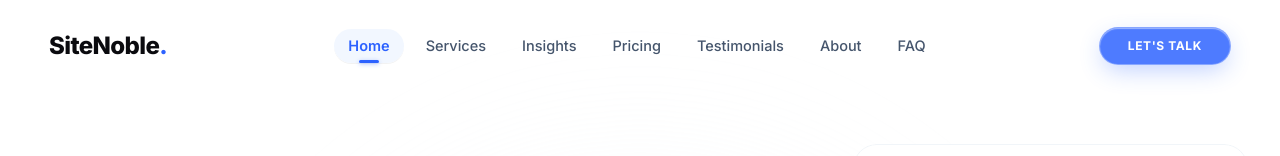
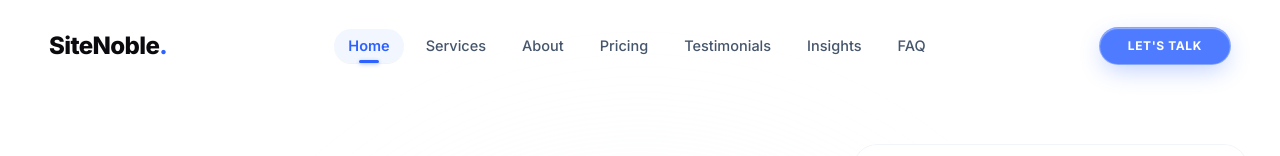
Before and after one commit to KingGold-star/KGtech-Portfolio-Website, a React (Vite) app: page / in a window 1280 px wide. Shown: the top 156 px of the page. Built offline with nearby package versions, Linux system fonts and the light colour scheme.

Commit message:
fix(nav): rearrange nav links to match exact top-to-bottom section sequence of the website

```diff
--- a/src/components/Navbar.tsx
+++ b/src/components/Navbar.tsx
@@ -19,9 +19,9 @@ export const Navbar: React.FC = () => {
     if (currentPath === '/') {
       return activeSection === link.label;
     }
-    if (link.href === '/services' && currentPath.startsWith('/services')) return true;
-    if (link.href === '/insights' && currentPath.startsWith('/insights')) return true;
-    if (link.href === '/resume' && currentPath.startsWith('/resume')) return true;
+    if (link.label === 'Services' && currentPath.startsWith('/services')) return true;
+    if (link.label === 'Insights' && currentPath.startsWith('/insights')) return true;
+    if (link.label === 'About' && currentPath.startsWith('/resume')) return true;
     return activeSection === link.label;
   };
 
@@ -175,11 +175,11 @@ export const Navbar: React.FC = () => {
 
   const navLinks = [
     { label: 'Home', href: '/' },
-    { label: 'Services', href: '/services' },
-    { label: 'Insights', href: '/insights' },
+    { label: 'Services', href: '#services' },
+    { label: 'About', href: '#about' },
     { label: 'Pricing', href: '#pricing' },
     { label: 'Testimonials', href: '#testimonials' },
-    { label: 'About', href: '/resume' },
+    { label: 'Insights', href: '/insights' },
     { label: 'FAQ', href: '#faq' },
   ];
 
```
Also changed, not shown: 1 other file (tests, documents, lock files or other folders).
